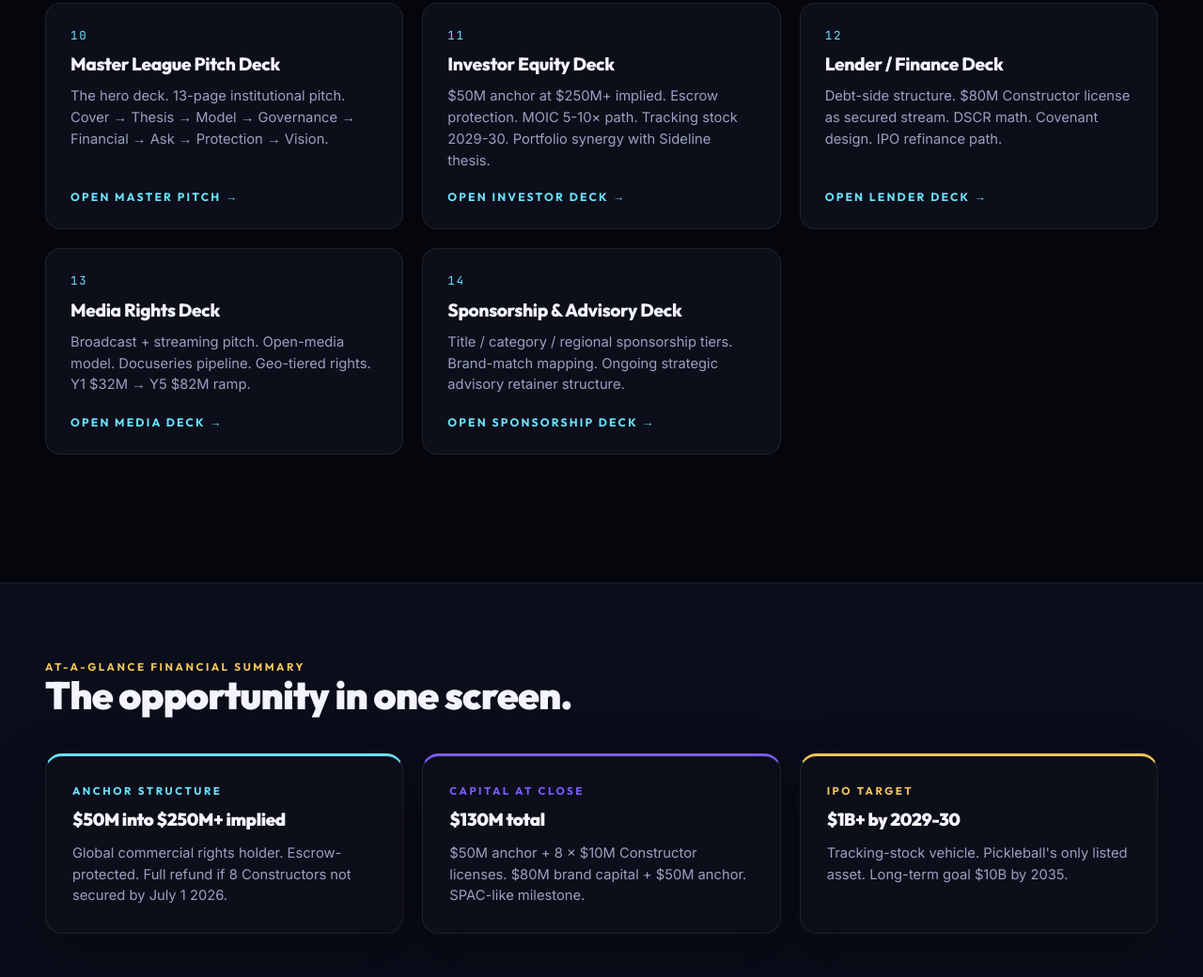
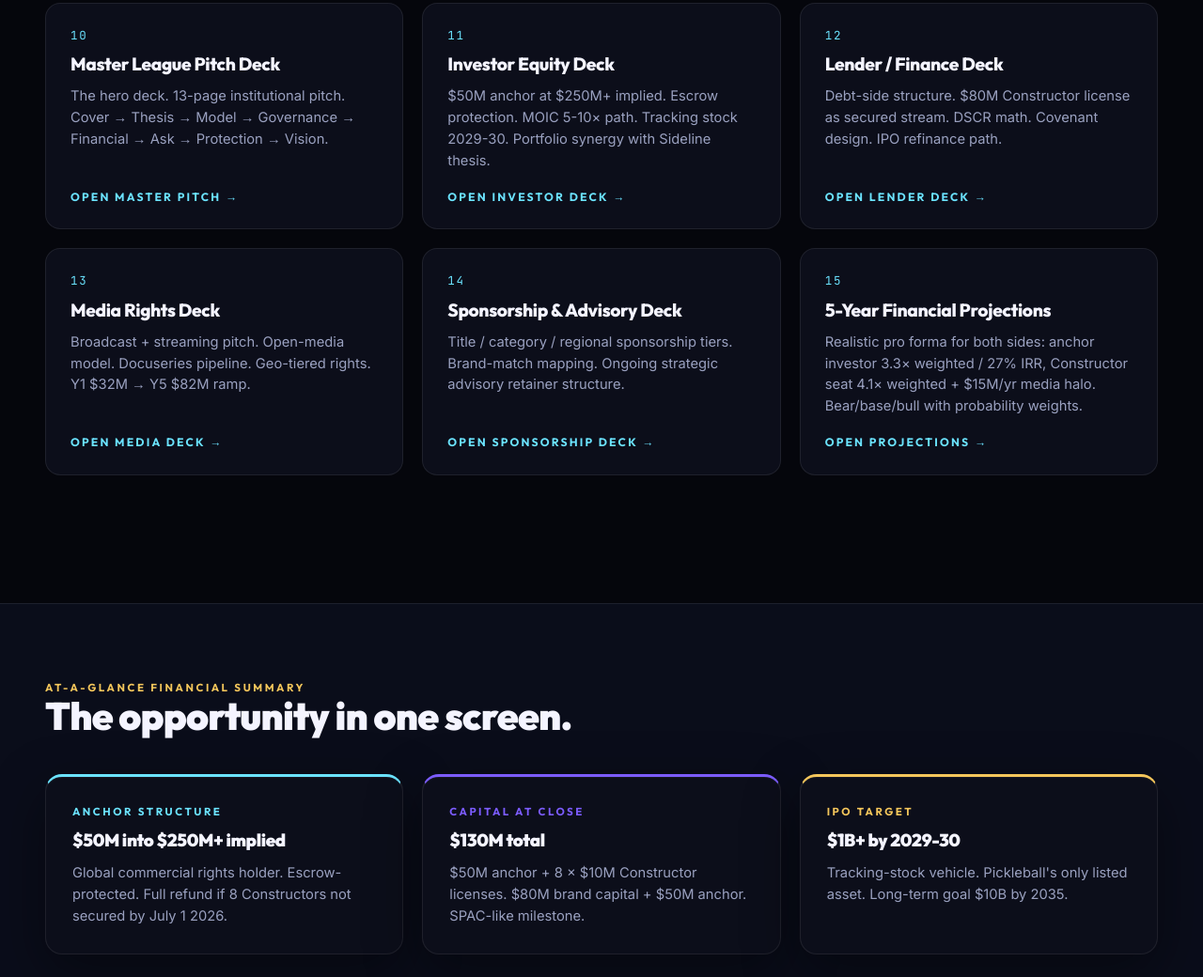
Before and after one commit to TOPAZ-ZC/p1-league-mock, a plain HTML site: page hub/index.html in a window 1280 px wide. Shown: the part 2602-3642 px from the top of the page at 94% size. Drawn offline with Linux system fonts and the light colour scheme.

Commit message:
Hub: add Deck 15 card to Go-to-Market lane
Co-Authored-By: Claude Opus 4.7 (1M context) <noreply@anthropic.com>

```diff
--- a/hub/index.html
+++ b/hub/index.html
@@ -200,6 +200,12 @@
           <p class="desc">Title / category / regional sponsorship tiers. Brand-match mapping. Ongoing strategic advisory retainer structure.</p>
           <span class="open">Open sponsorship deck →</span>
         </a>
+        <a class="deliv-card" href="../decks/15-five-year-projections/index.html">
+          <span class="num">15</span>
+          <h3 class="title">5-Year Financial Projections</h3>
+          <p class="desc">Realistic pro forma for both sides: anchor investor 3.3× weighted / 27% IRR, Constructor seat 4.1× weighted + $15M/yr media halo. Bear/base/bull with probability weights.</p>
+          <span class="open">Open projections →</span>
+        </a>
       </div>
     </div>
   </div>
```
Also changed, not shown: index.html (+6 -0 lines).
